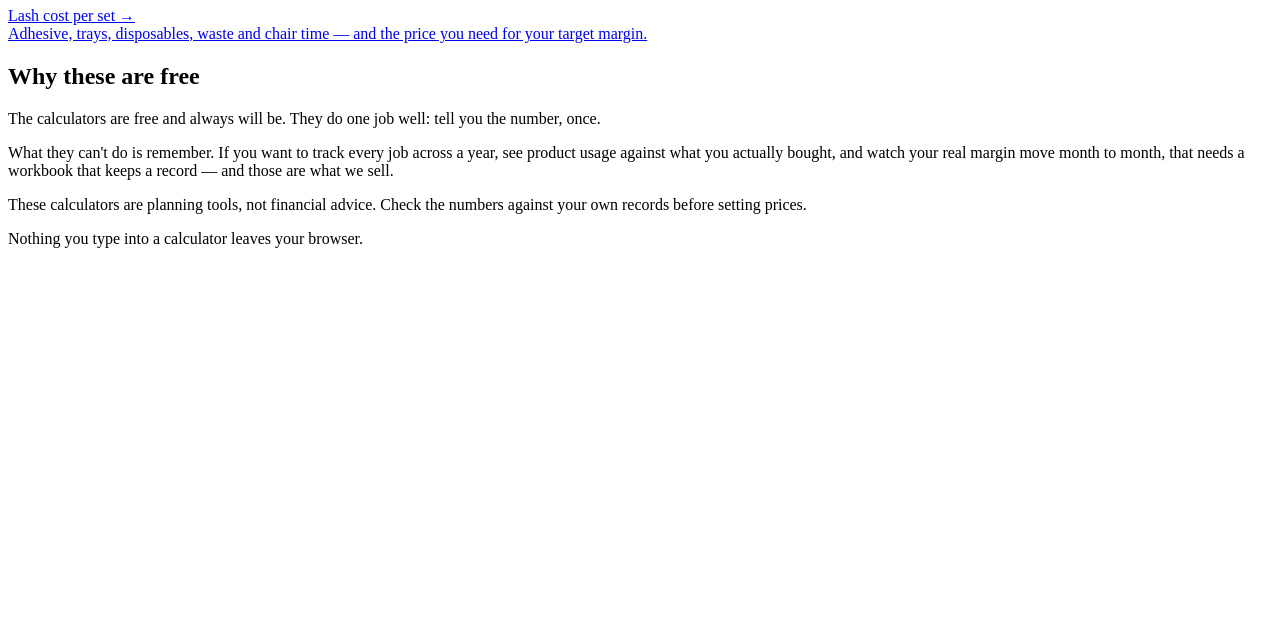
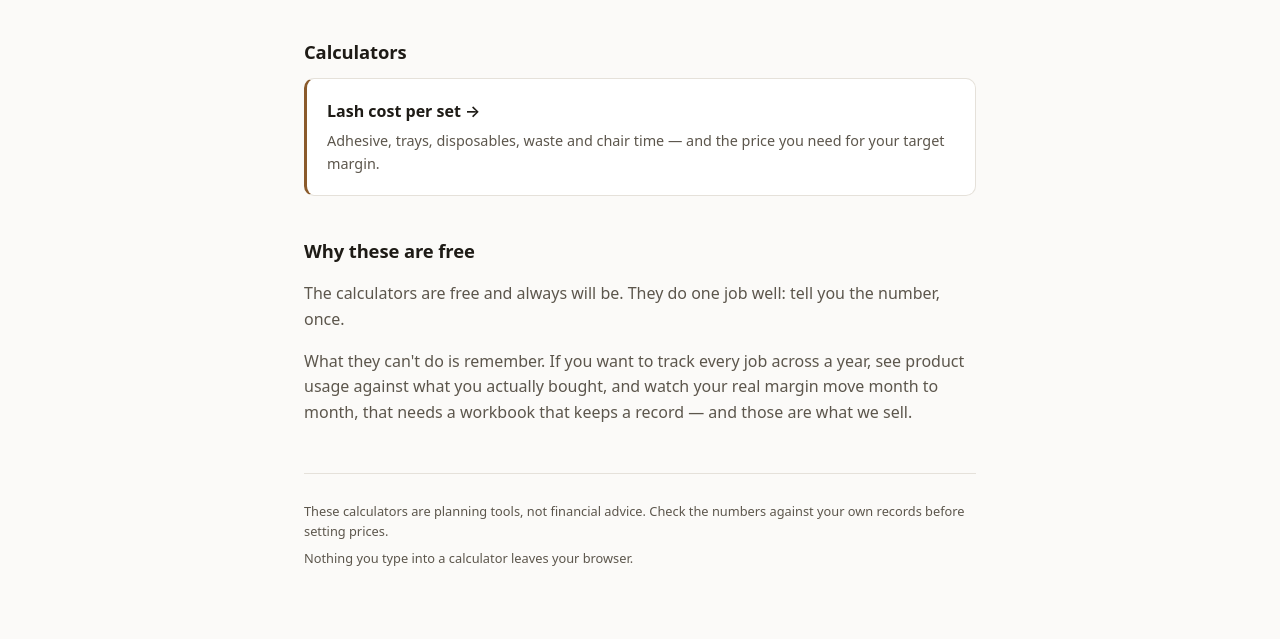
Before and after one commit to ajmacy3-ship-it/trade-tools-site, a plain HTML site: page index.html in a window 1280 px wide. Shown: the part 176-815 px from the top of the page. Drawn offline with Linux system fonts and the light colour scheme; the site is published under a folder, as on GitHub Pages, so addresses that start at the root find nothing.

Commit message:
Fix stylesheet link path in index.html

```diff
--- a/index.html
+++ b/index.html
@@ -5,7 +5,7 @@
 <meta name="viewport" content="width=device-width, initial-scale=1">
 <title>Trade Tools</title>
 <meta name="description" content="Free pricing calculators built for the operator, not the customer. Work out what your work actually costs you and what you need to charge.">
-<link rel="stylesheet" href="/assets/style.css">
+<link rel="stylesheet" href="assets/style.css">
 </head>
 <body>
 <div class="wrap">
@@ -15,7 +15,7 @@
 
 <h2>Calculators</h2>
 
-<a class="cta" href="/calculators/lash-cost-per-set/" style="margin-top:.75rem">
+<a class="cta" href="calculators/lash-cost-per-set/" style="margin-top:.75rem">
   <div class="t">Lash cost per set →</div>
   <div class="d">Adhesive, trays, disposables, waste and chair time — and the price you need for your target margin.</div>
 </a>
```
